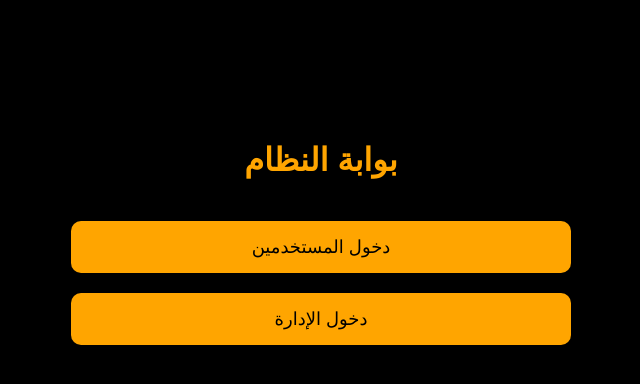
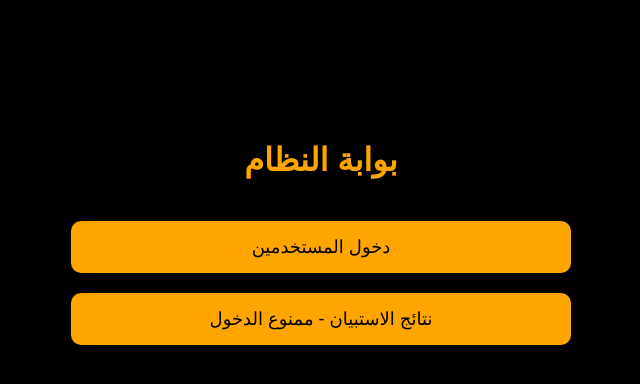
Before and after one commit to 11111awsss-cyber/op1, a plain HTML site: page index.html in a window 1280 px wide. Shown: the whole page, without its empty margins (319-959 px from the left). Drawn offline with Linux system fonts and the light colour scheme.

Commit message:
Update index.html

```diff
--- a/index.html
+++ b/index.html
@@ -10,7 +10,7 @@
 <div class="container center">
 <h1>بوابة النظام</h1>
 <button onclick="location.href='form.html'">دخول المستخدمين</button>
-<button onclick="location.href='admin.html'">دخول الإدارة</button>
+<button onclick="location.href='admin.html'">نتائج الاستبيان - ممنوع الدخول </button>
 </div>
 </body>
 </html>
```
